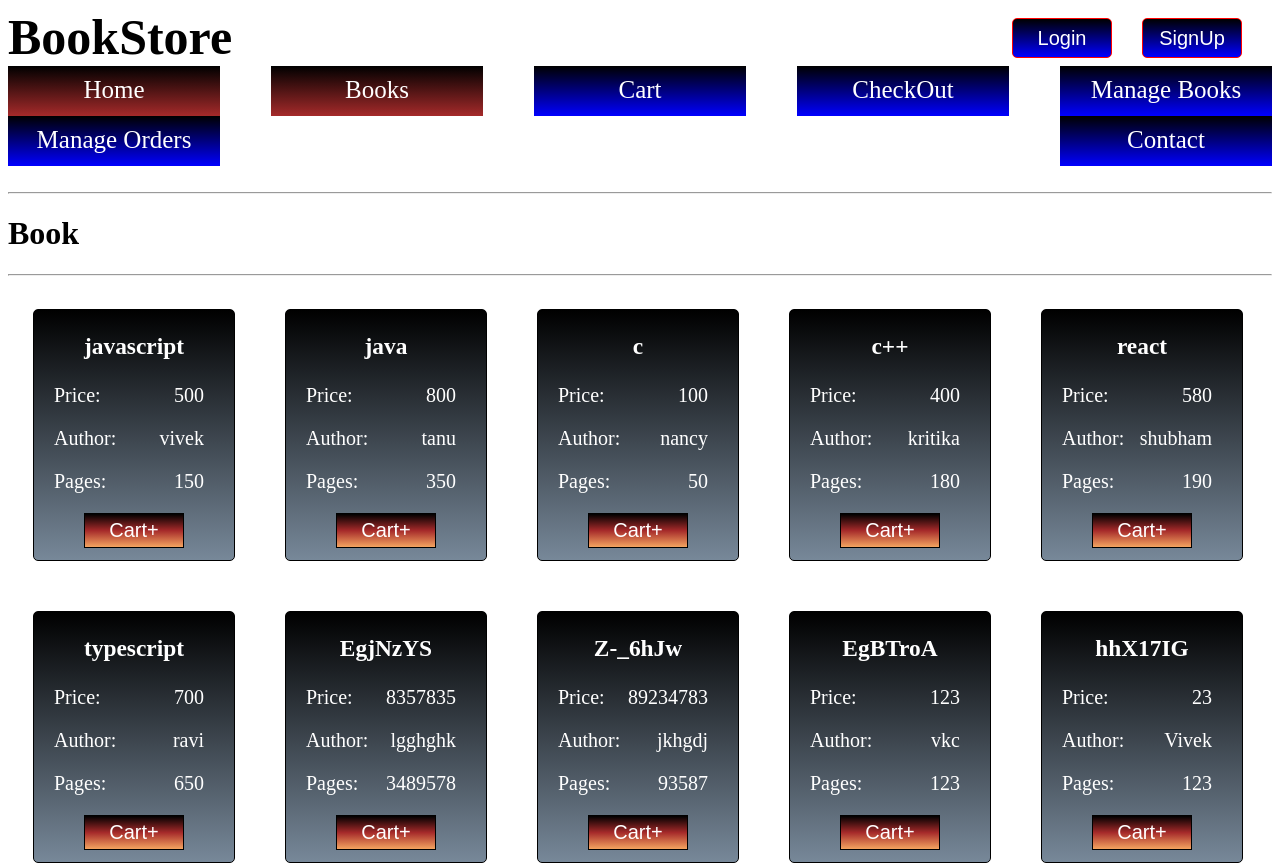
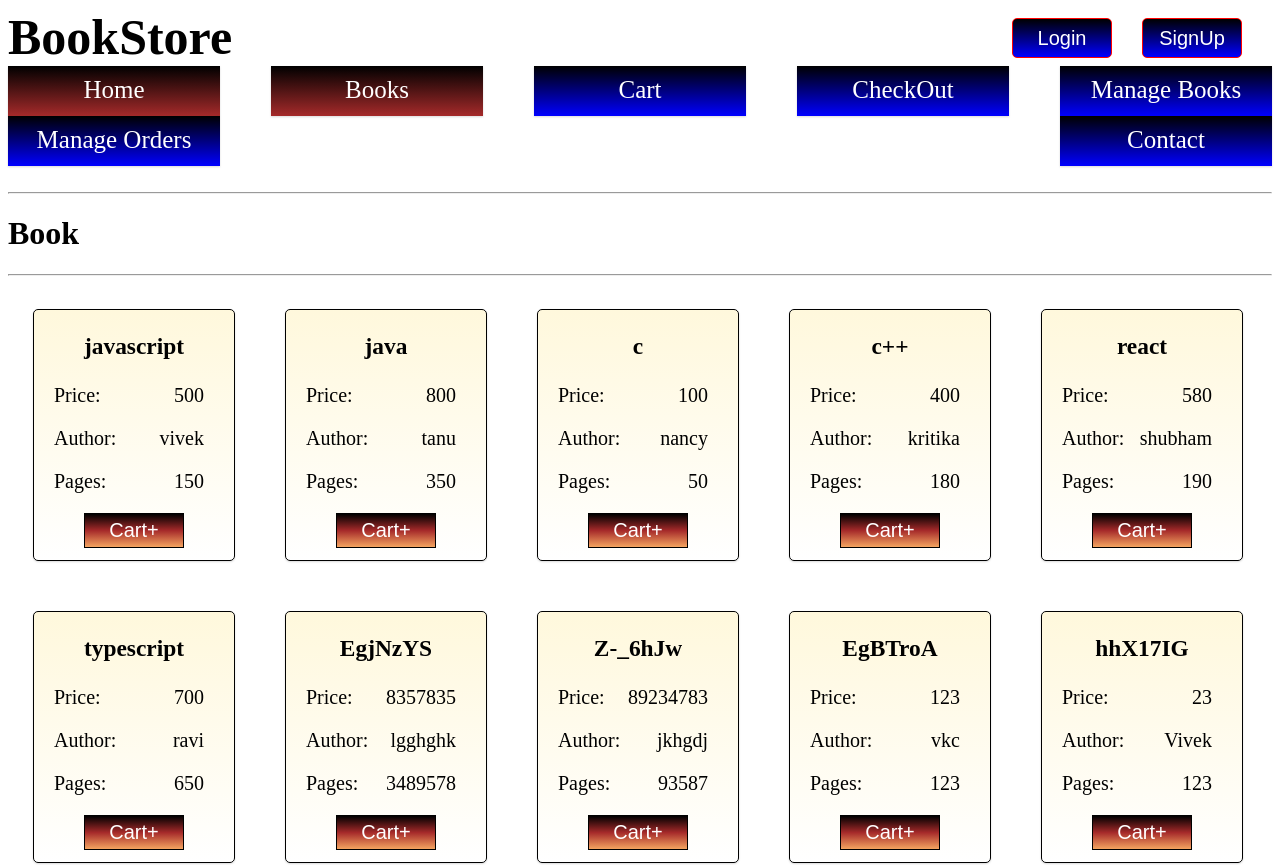
Before and after one commit to Vivekch05/Book-Store, a React (Create React App) app: page /books in a window 1280 px wide. Shown: the top 865 px of the page. Built offline with nearby package versions, Linux system fonts and the light colour scheme; data requests are answered from the project's data file; what google-maps-react would draw is missing.

Commit message:
updated book store for css

```diff
--- a/package.json
+++ b/package.json
@@ -8,6 +8,7 @@
     "@testing-library/user-event": "^7.1.2",
     "axios": "^0.19.1",
     "google-maps-react": "^2.0.2",
+    "json-server": "^0.15.1",
     "react": "^16.12.0",
     "react-dom": "^16.12.0",
     "react-redux": "^7.1.3",
--- a/src/component/BookStore.css
+++ b/src/component/BookStore.css
@@ -18,11 +18,13 @@
     height: 40px;
     width: 212px;
     padding-top: 10px;
-    transition: width 2s height 2s;
+    box-shadow: 0 1px 2px rgba(0,0,0,0.15);
+    transition: width 2s, height 2s,box-shadow 0.3s ease-in-out;
     background-image: linear-gradient(to bottom, black, blue);
 }
 .nav-menu-link:hover{
     background-image: linear-gradient(to bottom, black, green);
+    box-shadow: 0 5px 18px rgba(0,0,0,0.5);
     width:215px;
     height: 45px;
 }
@@ -40,20 +42,22 @@
 }
 
 .book-list>div {
-    background-image: linear-gradient(to bottom, black,lightslategrey);
+    background-image: linear-gradient(to bottom,cornsilk,white);
     width: 200px;
     height: 250px;
     margin: 25px;
     font-size: 20px;
-    border: 1px solid black;
-    color: white;
+    border: 1px solid black ;
+    color:black;
     border-radius: 5px;
-    transition: width 2s, height 2s, background-image 2s;
+    box-shadow: 0 1px 2px rgba(0,0,0,0.15);
+    transition: width 2s, height 2s, background-image 2s,box-shadow 0.3s ease-in-out;
 }
 .book-list>div:hover{
-    background-image: linear-gradient(to bottom, black,blue);
-    width: 220px;
-    height: 270px;
+    background-image: linear-gradient(to bottom, wheat,white);
+    box-shadow: 0 8px 18px rgba(0,0,0,0.9);
+    width: 205px;
+    height: 255px;
 
 }
 
--- a/src/component/Home.js
+++ b/src/component/Home.js
@@ -4,7 +4,7 @@ const Home = () =>{
     return(
         <div style={{margin:"10px"}}>
             <h1>Home</h1>
-            <img src = {process.env.PUBLIC_URL + "/book3.jpg"}
+            <img src = {process.env.PUBLIC_URL + "/book1.jpg"}
             alt="Books"
             display="flex"
             flexWrap="wrap"
```
Also changed, not shown: src/App.css (line endings or trailing spaces), 1 other file (tests, documents, lock files or other folders).
